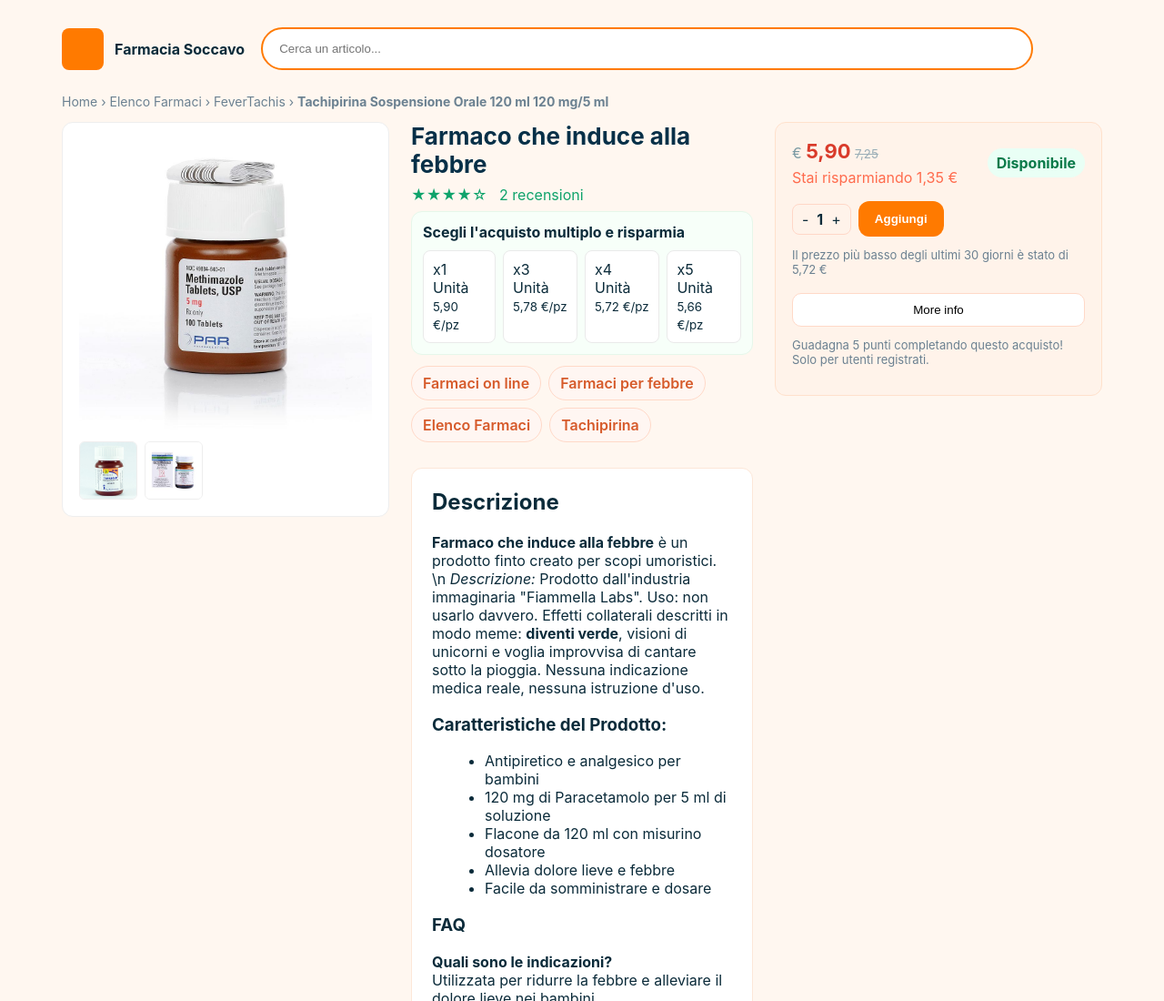
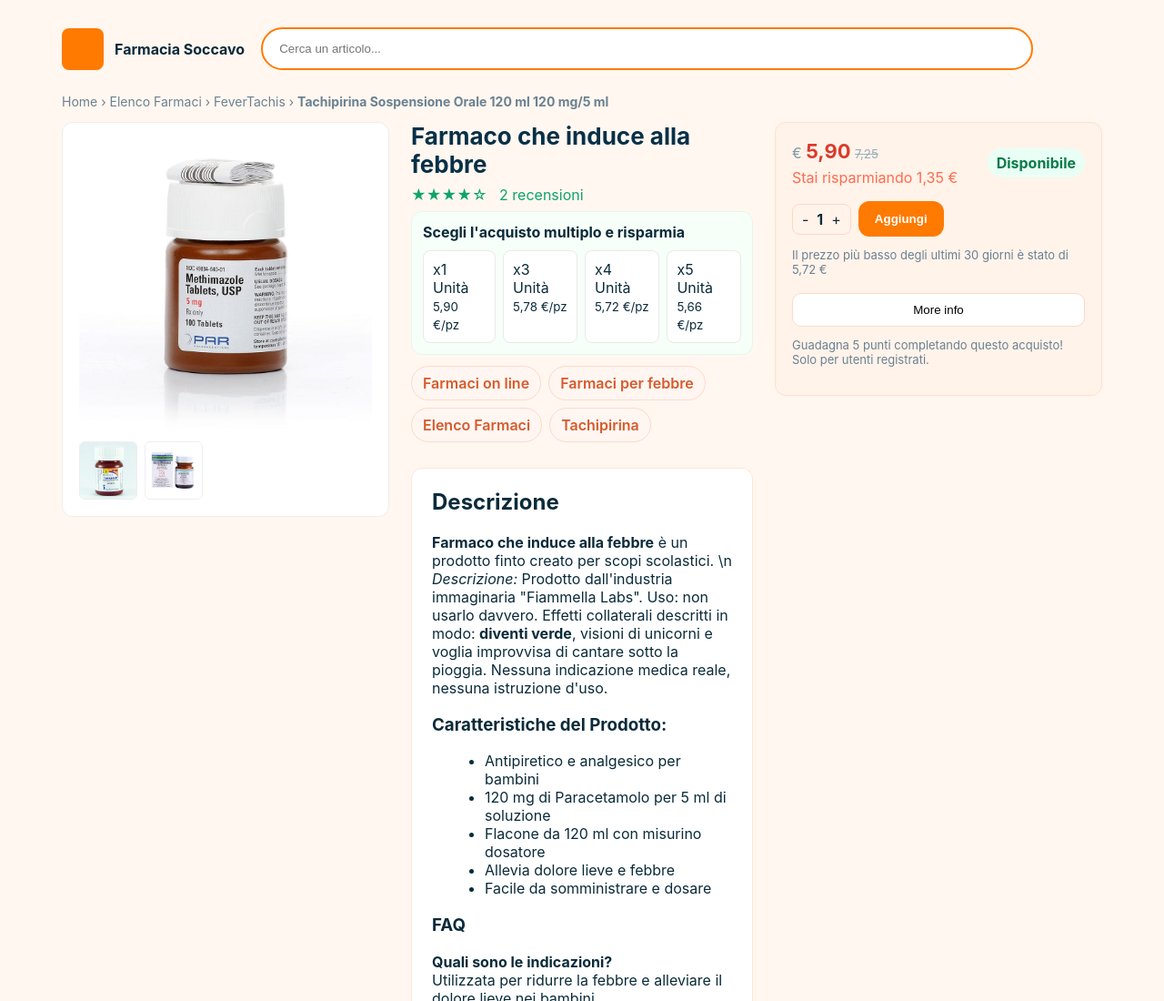
Before and after one commit to FraWh1te/Farmacoperfebbre, a plain HTML site: page index.html in a window 1280 px wide. Shown: the top 1100 px of the page at 91% size. Drawn offline with Linux system fonts and the light colour scheme.

Commit message:
Update index.html

```diff
--- a/index.html
+++ b/index.html
@@ -88,7 +88,7 @@
 
         <div class="description">
           <h2>Descrizione</h2>
-          <p><strong>Farmaco che induce alla febbre</strong> è un prodotto finto creato per scopi umoristici. \n          <em>Descrizione:</em> Prodotto dall'industria immaginaria "Fiammella Labs". Uso: non usarlo davvero. Effetti collaterali descritti in modo meme: <strong>diventi verde</strong>, visioni di unicorni e voglia improvvisa di cantare sotto la pioggia. Nessuna indicazione medica reale, nessuna istruzione d'uso.</p>
+          <p><strong>Farmaco che induce alla febbre</strong> è un prodotto finto creato per scopi scolastici. \n          <em>Descrizione:</em> Prodotto dall'industria immaginaria "Fiammella Labs". Uso: non usarlo davvero. Effetti collaterali descritti in modo: <strong>diventi verde</strong>, visioni di unicorni e voglia improvvisa di cantare sotto la pioggia. Nessuna indicazione medica reale, nessuna istruzione d'uso.</p>
 
           <h3>Caratteristiche del Prodotto:</h3>
           <ul class="features">
```
